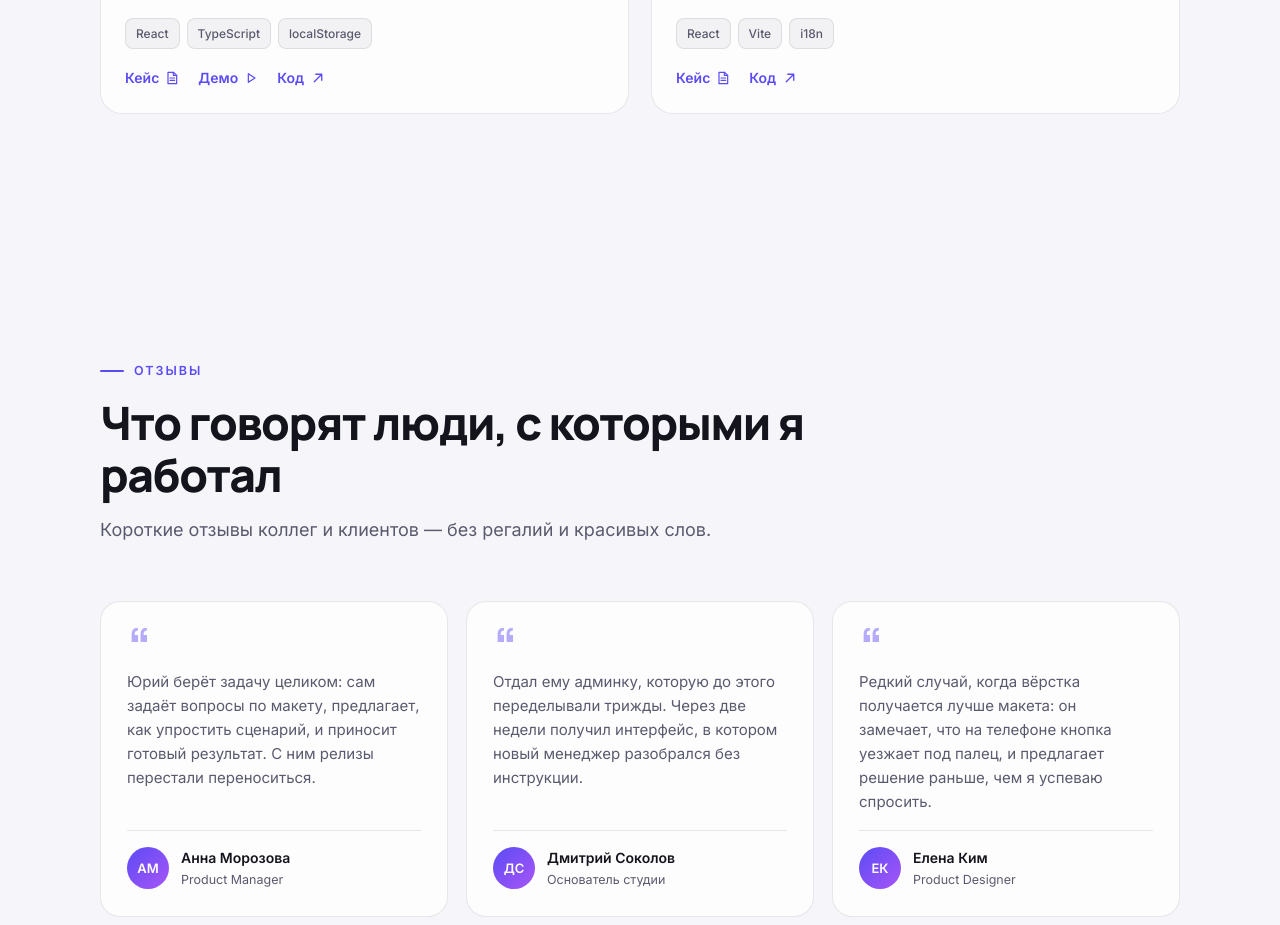
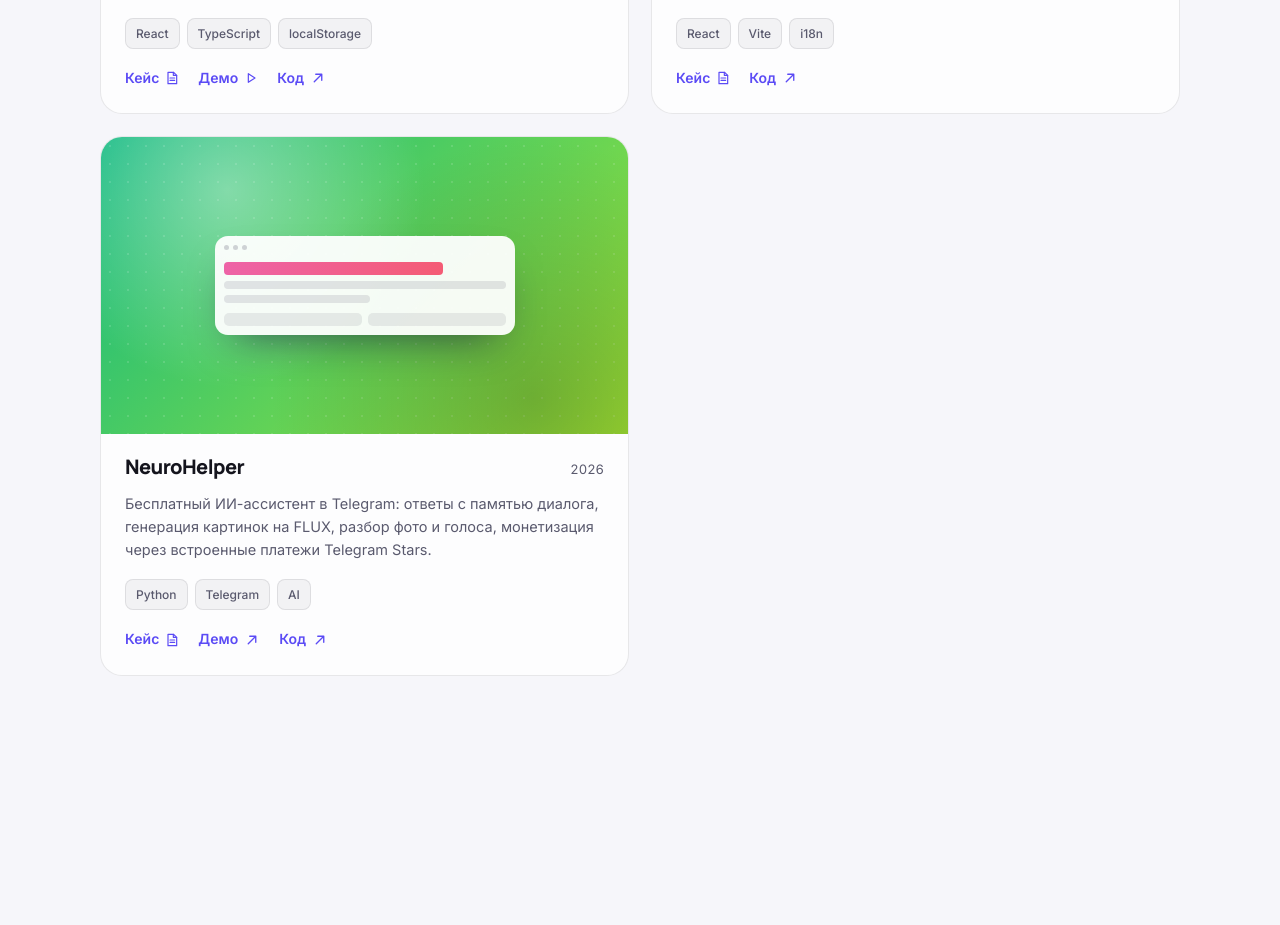
Before and after one commit to kotokyra-dev/portfolio, a React (Vite) app: page / in a window 1280 px wide. Shown: the part 5560-6485 px from the top of the page. Built offline with nearby package versions, Linux system fonts and the light colour scheme.

Commit message:
Add NeuroHelper Telegram bot to portfolio projects

```diff
--- a/src/App.css
+++ b/src/App.css
@@ -803,6 +803,10 @@
   background: linear-gradient(135deg, #ec4899, #f43f5e);
 }
 
+.project__thumb--lime {
+  background: linear-gradient(135deg, #10b981, #a3e635);
+}
+
 .project__mock {
   position: relative;
   z-index: 1;
--- a/src/content.ts
+++ b/src/content.ts
@@ -83,7 +83,7 @@ export type SiteContent = {
     description: string
     tags: string[]
     year: string
-    tone: 'violet' | 'cyan' | 'amber' | 'pink'
+    tone: 'violet' | 'cyan' | 'amber' | 'pink' | 'lime'
     demoId: DemoId | null
     demoUrl: string | null
     codeUrl: string
@@ -536,6 +536,33 @@ export const siteContent: Record<Language, SiteContent> = {
             { value: '2', label: 'языка' },
             { value: '2', label: 'темы' },
             { value: '0', label: 'UI-библиотек' },
+          ],
+        },
+      },
+      {
+        title: 'NeuroHelper',
+        description:
+          'Бесплатный ИИ-ассистент в Telegram: ответы с памятью диалога, генерация картинок на FLUX, разбор фото и голоса, монетизация через встроенные платежи Telegram Stars.',
+        tags: ['Python', 'Telegram', 'AI'],
+        year: '2026',
+        tone: 'lime',
+        demoId: null,
+        demoUrl: 'https://t.me/kotyura_bot',
+        codeUrl: 'https://t.me/kotyura_bot',
+        case: {
+          challenge:
+            'Нужен был ИИ-ассистент, которым пользуются прямо в чате, без регистрации и VPN, и который при этом зарабатывает без внешних платёжных систем и договоров.',
+          solution: [
+            'Собрал бота на Python: память диалога, генерация картинок через FLUX, разбор фото и голосовых сообщений, цепочка резервных ИИ-провайдеров.',
+            'Сделал freemium: бесплатные запросы в день, Premium и кредиты — оплата встроенными средствами Telegram (Stars).',
+            'Добавил реферальную программу с наградами за приглашённых, лимиты, админку и автоперезапуск через watchdog.',
+          ],
+          result:
+            'Пользователю не нужен аккаунт, карта и VPN, а монетизация идёт по встроенным платежам Telegram — без эквайринга, договоров и налоговой сложности.',
+          metrics: [
+            { value: '0 ₽', label: 'порог входа для пользователя' },
+            { value: 'Stars', label: 'встроенные платежи Telegram' },
+            { value: '24/7', label: 'watchdog и автоперезапуск' },
           ],
         },
       },
@@ -995,6 +1022,33 @@ export const siteContent: Record<Language, SiteContent> = {
           ],
         },
       },
+      {
+        title: 'NeuroHelper',
+        description:
+          'A free AI assistant inside Telegram: chat with memory, FLUX image generation, photo and voice analysis, monetized through Telegram Stars.',
+        tags: ['Python', 'Telegram', 'AI'],
+        year: '2026',
+        tone: 'lime',
+        demoId: null,
+        demoUrl: 'https://t.me/kotyura_bot',
+        codeUrl: 'https://t.me/kotyura_bot',
+        case: {
+          challenge:
+            'An AI assistant people could use right inside a chat, with no signup and no VPN, that still earns money without any external payment provider or contracts.',
+          solution: [
+            'Built the bot in Python: conversation memory, FLUX image generation, photo and voice analysis, and a chain of fallback AI providers.',
+            'Built a freemium model: free daily quota, Premium and credit packs paid with Telegram Stars.',
+            'Added a referral program with milestone rewards, usage limits, an admin panel and a watchdog for automatic restarts.',
+          ],
+          result:
+            'Users need no account, card or VPN, while payments run through Telegram built-ins — no acquirer, contracts or tax complexity.',
+          metrics: [
+            { value: '$0', label: 'entry cost for users' },
+            { value: 'Stars', label: 'Telegram built-in payments' },
+            { value: '24/7', label: 'watchdog and auto-restart' },
+          ],
+        },
+      },
     ],
     socials: [
       { label: 'GitHub', href: 'https://github.com/kotokyra-dev', icon: 'github' },
```
